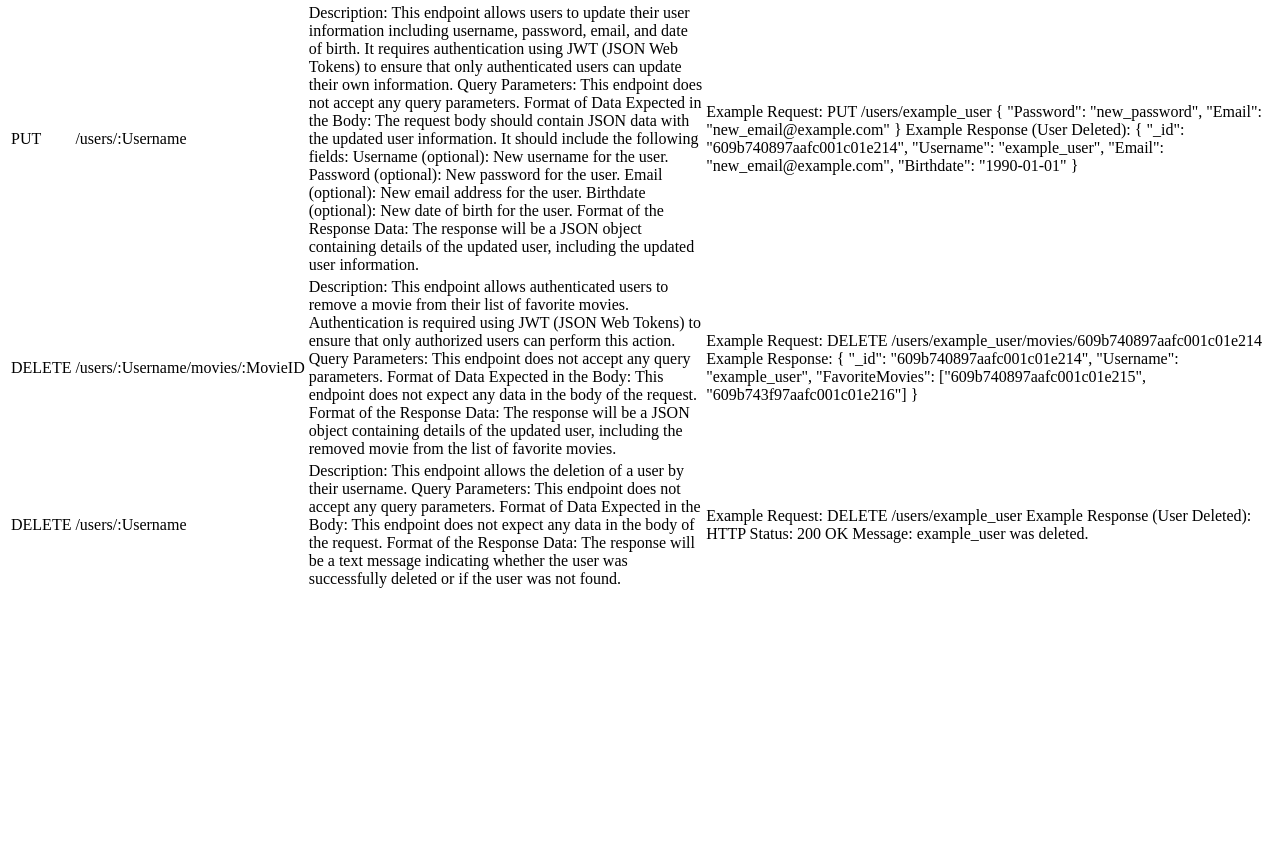
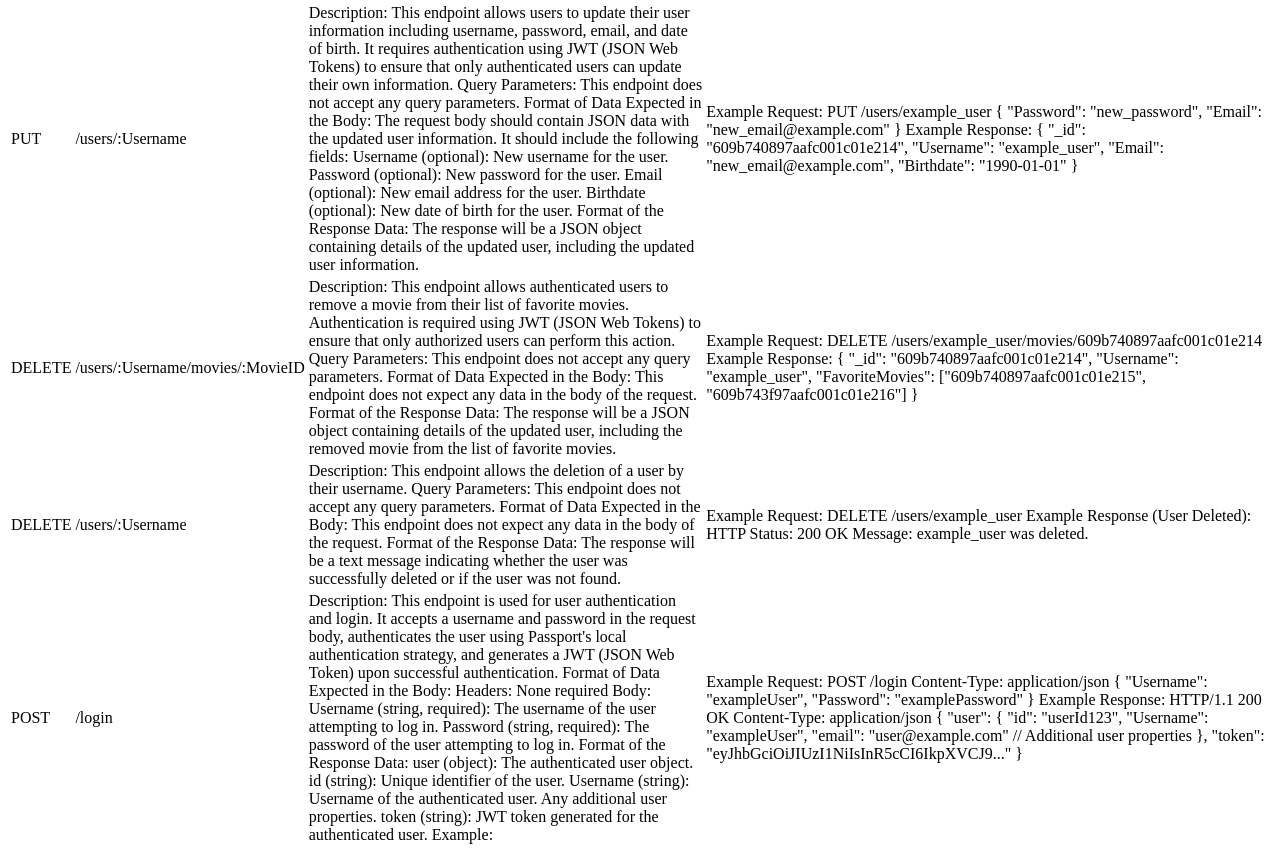
Before and after one commit to pjustinianogarcia/movie_api, a website: page public/documentation.html in a window 1280 px wide. Shown: the part 1463-2318 px from the top of the page. Before the commit the page ends 2062 px from the top, so only its background shows below. Drawn offline with Linux system fonts and the light colour scheme.

Commit message:
added comments

```diff
--- a/models.js
+++ b/models.js
@@ -1,6 +1,8 @@
+//import mongoose, bcrypt modules
 const mongoose = require('mongoose');
 const bcrypt = require('bcrypt');
 
+//define schemas
 let genreSchema = mongoose.Schema({
   Name: { type: String, required: true },
   Description: String
@@ -30,6 +32,7 @@ let movieSchema = mongoose.Schema({
     FavoriteMovies: [{ type: mongoose.Schema.Types.ObjectId, ref: 'Movie' }]
   });
 
+  //hashing
   userSchema.statics.hashPassword = (password) => {
     return bcrypt.hashSync(password, 10);
   };
@@ -38,6 +41,8 @@ let movieSchema = mongoose.Schema({
     return bcrypt.compareSync(password, this.Password);
   };
 
+
+  //export models
   let Director = mongoose.model('Director', directorSchema);
   let Genre = mongoose.model('Genre', genreSchema);
   let Movie = mongoose.model('Movie', movieSchema);
--- a/passport.js
+++ b/passport.js
@@ -1,3 +1,4 @@
+//import modules
 const passport = require('passport'),
   LocalStrategy = require('passport-local').Strategy,
   Models = require('./models.js'),
@@ -7,6 +8,7 @@ let Users = Models.User,
   JWTStrategy = passportJWT.Strategy,
   ExtractJWT = passportJWT.ExtractJwt;
 
+//set up passport to use locastrategy
 passport.use(
   new LocalStrategy(
     {
@@ -36,7 +38,7 @@ passport.use(
   )
 );
 
-
+//generates token
 passport.use(new JWTStrategy({
   jwtFromRequest: ExtractJWT.fromAuthHeaderAsBearerToken(),
   secretOrKey: 'your_jwt_secret'
--- a/public/documentation.html
+++ b/public/documentation.html
@@ -286,7 +286,7 @@
                 "Password": "new_password",
                 "Email": "new_email@example.com"
                 }
-                Example Response (User Deleted):
+                Example Response:
                 {
                 "_id": "609b740897aafc001c01e214",
                 "Username": "example_user",
@@ -345,6 +345,54 @@
             </td>
         </tr>
 
+
+        <tr>
+            <td>POST</td>
+            <td>/login</td>
+            <td>Description:
+                This endpoint is used for user authentication and login. It accepts a username and password in the
+                request body, authenticates the user using Passport's local authentication strategy, and generates a JWT
+                (JSON Web Token) upon successful authentication.
+
+                Format of Data Expected in the Body:
+                Headers: None required
+                Body:
+                Username (string, required): The username of the user attempting to log in.
+                Password (string, required): The password of the user attempting to log in.
+
+                Format of the Response Data:
+                user (object): The authenticated user object.
+                id (string): Unique identifier of the user.
+                Username (string): Username of the authenticated user.
+                Any additional user properties.
+                token (string): JWT token generated for the authenticated user.
+                Example:</td>
+            <td>Example Request:
+                POST /login
+                Content-Type: application/json
+
+                {
+                "Username": "exampleUser",
+                "Password": "examplePassword"
+                }
+
+                Example Response:
+                HTTP/1.1 200 OK
+                Content-Type: application/json
+
+                {
+                "user": {
+                "id": "userId123",
+                "Username": "exampleUser",
+                "email": "user@example.com"
+                // Additional user properties
+                },
+                "token": "eyJhbGciOiJIUzI1NiIsInR5cCI6IkpXVCJ9..."
+                }
+
+            </td>
+        </tr>
+
     </table>
 </body>
 
```
Also changed, not shown: auth.js (+7 -7 lines), index.js (+57 -60 lines).
